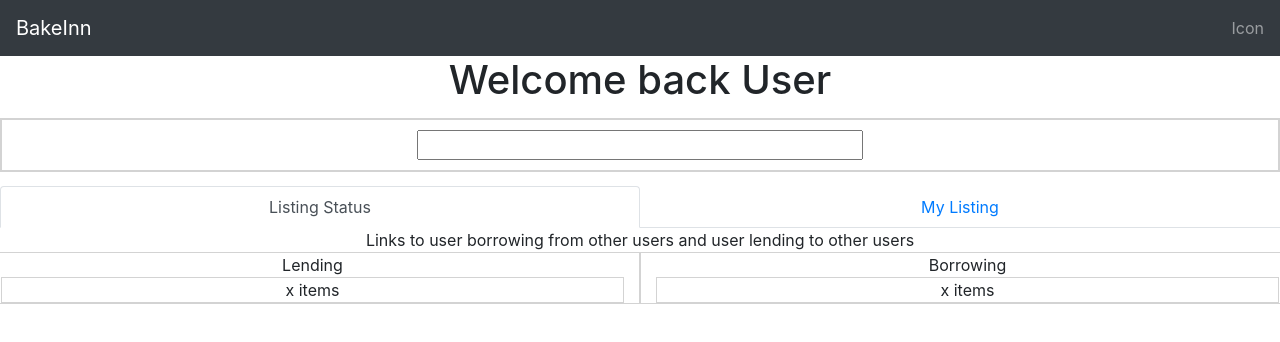
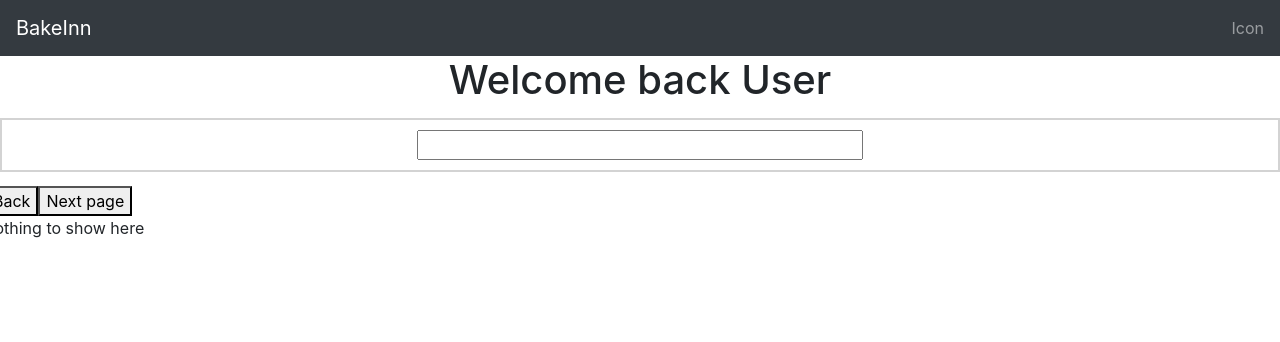
Before and after one commit to clairetay96/BakerInn, a React (Create React App) app in the folder client/: page /dashboard/lending in a window 1280 px wide. Shown: the top 342 px of the page. Built offline with nearby package versions, Linux system fonts and the light colour scheme.

Commit message:
added links to listing detail page

```diff
--- a/client/src/Components/ListingDetail/index.jsx
+++ b/client/src/Components/ListingDetail/index.jsx
@@ -7,7 +7,7 @@ export default function ListingDetail(props) {
       ? props.allListings.map((listing, index)=>{
           return <h1 key={index}>{listing}</h1>
         })
-      : null}
+      : "nothing to show here"}
     </div>
   )
 }
--- a/client/src/Components/ListingTabs/index.jsx
+++ b/client/src/Components/ListingTabs/index.jsx
@@ -3,10 +3,15 @@ import './index.css'
 
 import { Tab, Tabs, Row, Col } from "react-bootstrap";
 import ListingDetail from '../ListingDetail';
+import { Link, Route, Switch } from 'react-router-dom';
+import ListingDetailPage from '../../Pages/ListingDetailPage';
+
 
 export default function ListingTabs(props) {
   let { available=null, loan=null, userBorrowing=null } = props.listingData
   return (
+    <Switch>
+      <Route exact path="/dashboard">
         <Tabs defaultActiveKey="listing-status" transition={false} id="noanim-tab-listing" className="listing-tabs">
           <Tab eventKey="listing-status" title="Listing Status">
             Links to user borrowing from other users and user lending to other users
@@ -14,13 +19,17 @@ export default function ListingTabs(props) {
               <Col className="listing-selection">
                 Lending
                 <div>
+                  <Link to="/dashboard/borrowing">
                     x items
+                  </Link>
                 </div>
               </Col>
               <Col className="listing-selection">
                 Borrowing
                 <div>
+                  <Link to="/dashboard/lending">
                     x items
+                  </Link>
                 </div>
               </Col>
             </Row>
@@ -29,5 +38,13 @@ export default function ListingTabs(props) {
             <ListingDetail allListings={available}/>
           </Tab>
         </Tabs>
+      </Route>
+        <Route path="/dashboard/borrowing">
+          <ListingDetailPage />
+        </Route>
+        <Route path="/dashboard/lending">
+          <ListingDetailPage />
+        </Route>
+    </Switch>
   )
 }
--- a/client/src/Pages/DashboardPage/index.jsx
+++ b/client/src/Pages/DashboardPage/index.jsx
@@ -1,4 +1,5 @@
 import React, { Component } from 'react'
+
 
 import ListingTabs from '../../Components/ListingTabs'
 import SearchBar from '../../Components/SearchBar'
@@ -44,7 +45,6 @@ export default class DashboardPage extends Component {
 
         <ListingTabs listingData={{...this.state.userLendingListings,
                                     userBorrowing: this.state.userBorrowing}}/>
-
       </div>
     )
   }
--- /dev/null
+++ b/client/src/Pages/ListingDetailPage/index.jsx
@@ -0,0 +1,18 @@
+import React from 'react'
+
+import { Row } from 'react-bootstrap'
+import ListingDetail from '../../Components/ListingDetail'
+
+export default function ListingDetailPage() {
+  return (
+    <div>
+      <Row>
+        <button>Back</button>
+        <button>Next page</button>
+      </Row>
+      <Row>
+        <ListingDetail />
+      </Row>
+    </div>
+  )
+}
```
Also changed, not shown: client/src/Pages/ListingDetailPage/index.css (added). Lines whose indentation alone changed are shown as unchanged.
